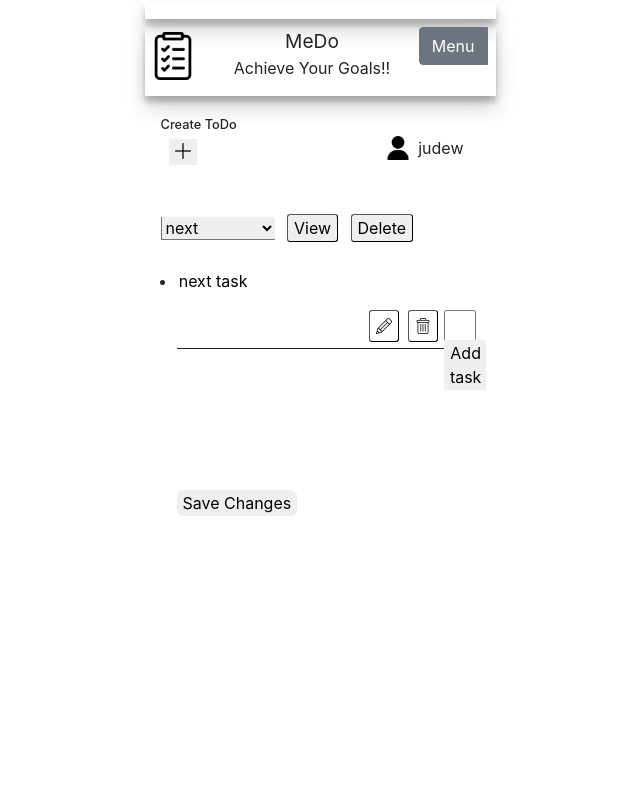
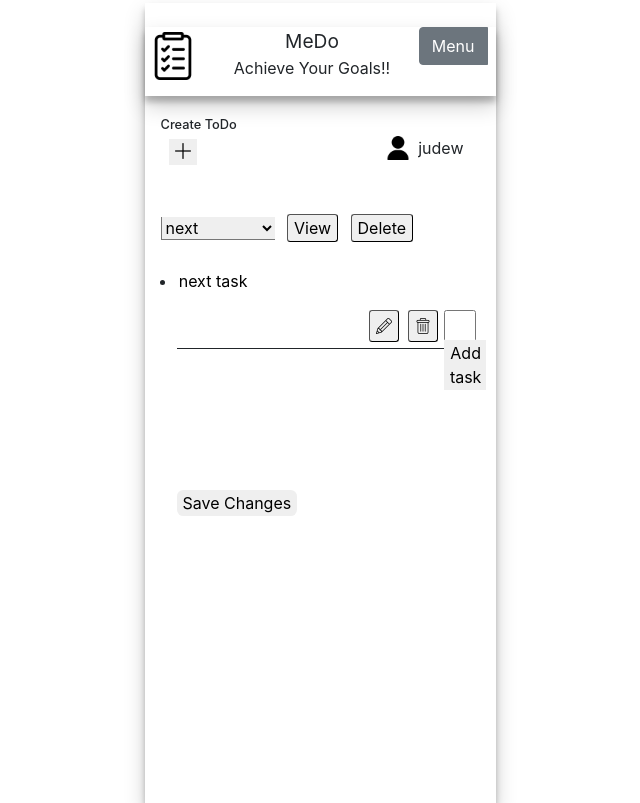
Before and after one commit to judeMbugua/MeDo--ToDolist, a Django app: page / in a window 1280 px wide. Shown: the whole page, without its empty margins (320-960 px from the left). Before the commit the page ends 516 px from the top, so only its background shows below. Run offline with Django 5.2, Linux system fonts and the light colour scheme; a user stored in the database is signed in; data comes from the database, SQL or seed files in the repository; some libraries are stand-ins or nearby versions.

Commit message:
update stuff

```diff
--- a/static/css/home.css
+++ b/static/css/home.css
@@ -116,7 +116,7 @@
 	margin: auto;
 	scrollbar-width: none;
 	overflow-y: auto;
-	background-color: inherit;
+	background-color: white;
 
 }
 
@@ -210,7 +210,6 @@
 	border-width: .2px;
 	cursor: pointer;
 	padding-bottom: 5px;
-	background-color: inherit;
 	margin-left:12rem;
 
 
@@ -222,7 +221,6 @@
 	border-width: .2px;
 	cursor: pointer;
 	padding-bottom: 5px;
-	background-color: inherit;
 	float: right;
 	margin-left: .3rem;
 
--- a/static/css/main.css
+++ b/static/css/main.css
@@ -9,7 +9,7 @@ body{
 
 .body-container{
 	width: 351px;
-	height: fit-content;
+	height: 100vh;
 	padding-top: 1rem;
 	box-shadow: 0 10px 20px rgba(0,0,0,0.19), 0 6px 6px rgba(0,0,0,0.23);
 	margin: auto;
```
